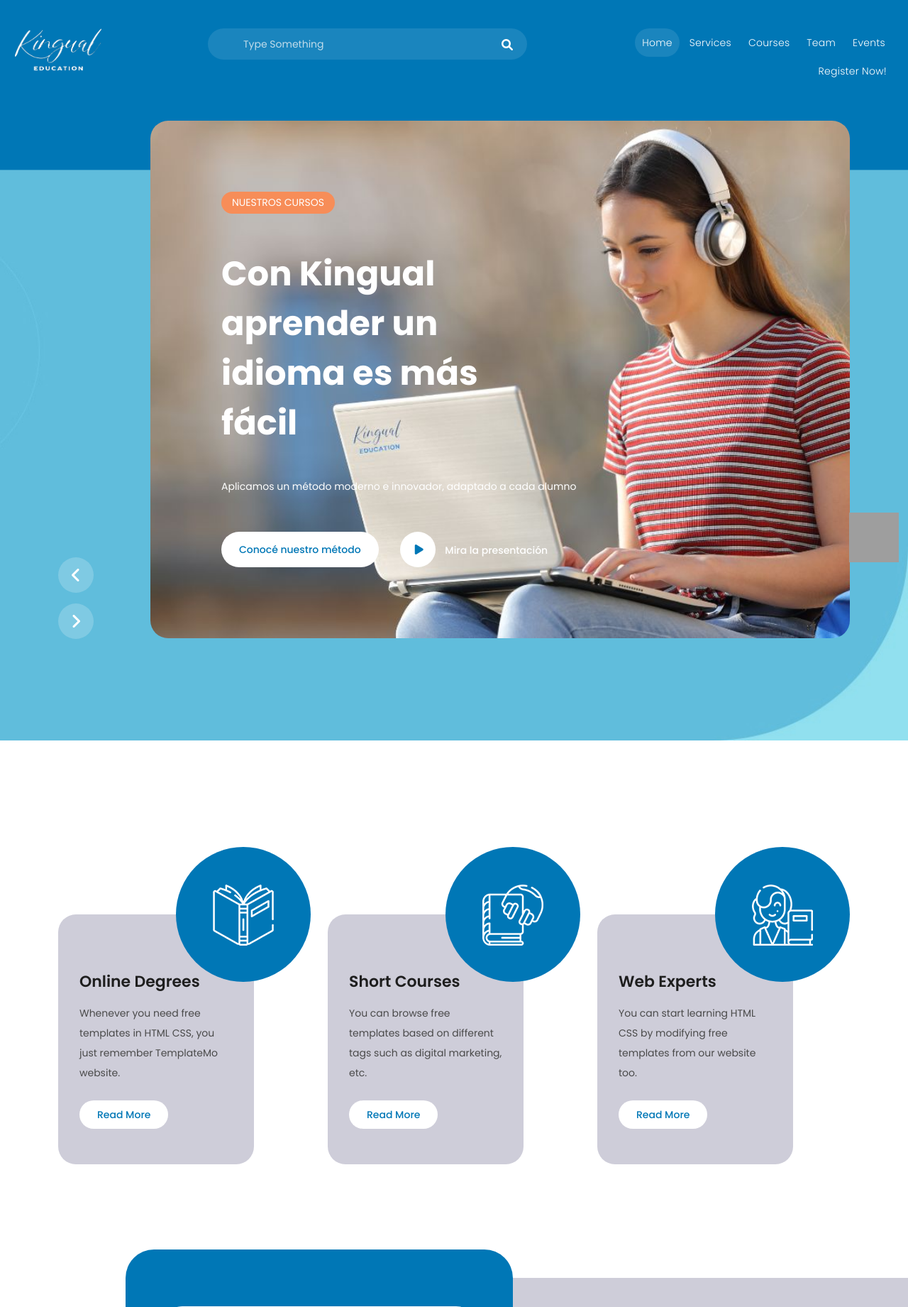
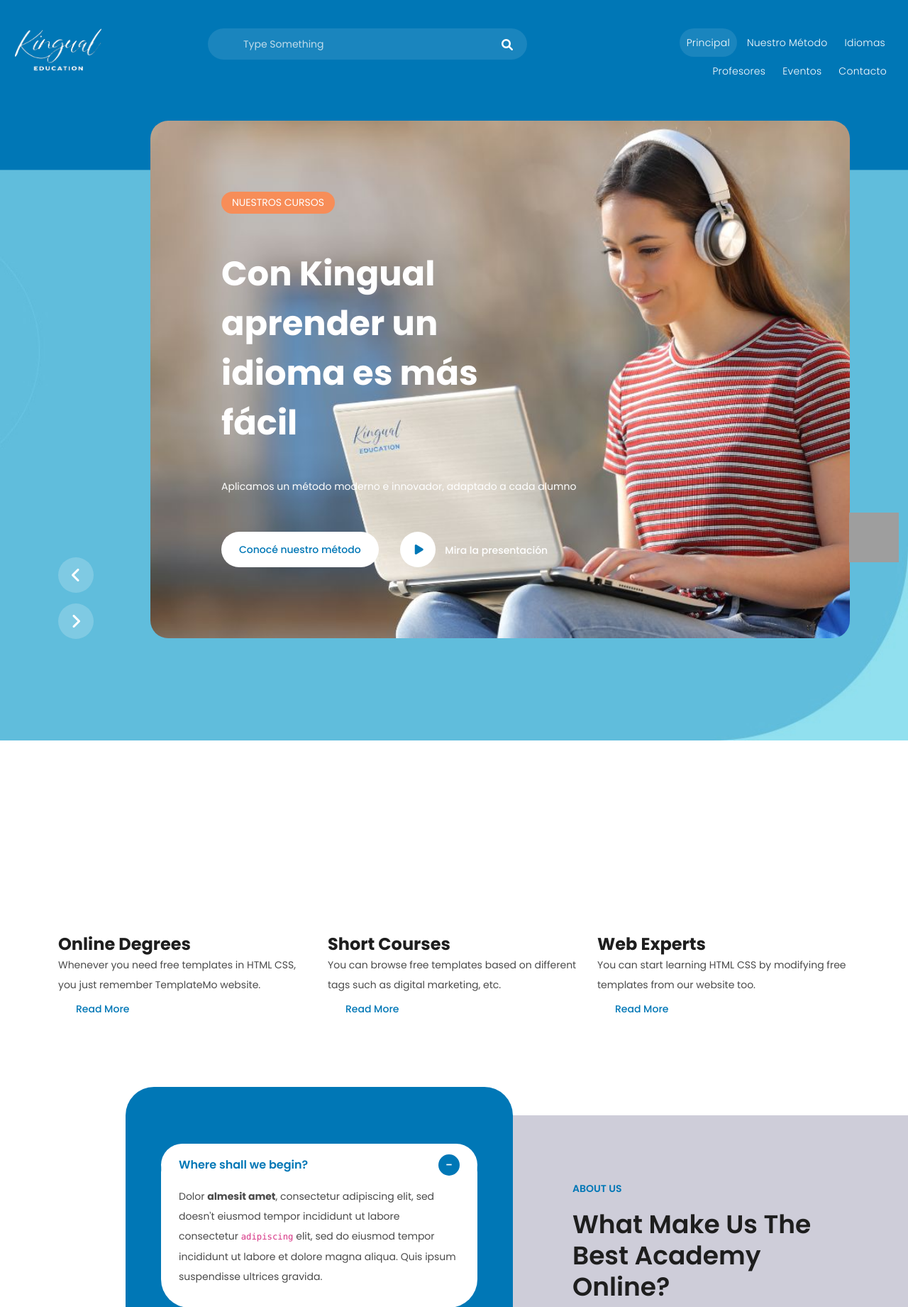
Before and after one commit to Tinchoreta/kingualeducation, a PHP site: page / in a window 1280 px wide. Shown: the top 1841 px of the page at 71% size. Run offline with PHP 8.4, Linux system fonts and the light colour scheme; grey boxes are pictures that could not be loaded.

Commit message:
nuestro método y nav bar menu

```diff
--- a/assets/css/templatemo-scholar.css
+++ b/assets/css/templatemo-scholar.css
@@ -893,20 +893,20 @@ Banner Style
 
 /*
 ---------------------------------------------
-Services Style
+Our Method Style
 ---------------------------------------------
 */
 
-.services .service-item:hover .icon img {
+.ourMethod .service-item:hover .icon img {
   margin-top: -10px;
 }
 
-.services .service-item {
+.ourMethod .service-item {
   position: relative;
   margin-top: 95px;
 }
 
-.services .service-item .icon {
+.ourMethod .service-item .icon {
   width: 190px;
   height: 190px;
   display: inline-block;
@@ -919,12 +919,12 @@ Services Style
   top: -95px;
 }
 
-.services .service-item .icon img {
+.ourMethod .service-item .icon img {
   max-width: 86px;
   transition: all .2s;
 }
 
-.services .service-item .main-content {
+.ourMethod .service-item .main-content {
   border-radius: 25px;
   padding: 80px 30px 50px 30px;
   background-color: #CECDD9;
@@ -933,7 +933,7 @@ Services Style
   transition: all .4s;
 }
 
-.services .service-item h4 {
+.ourMethod .service-item h4 {
   font-size: 22px;
   font-weight: 600;
   margin-bottom: 15px;
@@ -941,7 +941,7 @@ Services Style
   transition: all .4s;
 }
 
-.services .service-item p {
+.ourMethod .service-item p {
   color: #4a4a4a;
   margin-bottom: 25px;
 }
@@ -1885,7 +1885,7 @@ body {
     position: absolute;
     left: 65px;
   }
-  .services {
+  .ourMethod {
     margin-top: 80px;
   }
   .about-us {
@@ -1894,7 +1894,7 @@ body {
   .accordion {
     padding: 40px 25px 10px 25px;
   }
-  .services .service-item .icon {
+  .ourMethod .service-item .icon {
     width: 170px;
     height: 170px;
     line-height: 170px;
--- a/index.html
+++ b/index.html
@@ -71,12 +71,12 @@ https://templatemo.com/tm-586-scholar
                     <!-- ***** Serach Start ***** -->
                     <!-- ***** Menu Start ***** -->
                     <ul class="nav">
-                      <li class="scroll-to-section"><a href="#top" class="active">Home</a></li>
-                      <li class="scroll-to-section"><a href="#services">Services</a></li>
-                      <li class="scroll-to-section"><a href="#courses">Courses</a></li>
-                      <li class="scroll-to-section"><a href="#team">Team</a></li>
-                      <li class="scroll-to-section"><a href="#events">Events</a></li>
-                      <li class="scroll-to-section"><a href="#contact">Register Now!</a></li>
+                      <li class="scroll-to-section"><a href="#top" class="active">Principal</a></li>
+                      <li class="scroll-to-section"><a href="#ourMethod">Nuestro método</a></li>
+                      <li class="scroll-to-section"><a href="#courses">Idiomas</a></li>
+                      <li class="scroll-to-section"><a href="#team">Profesores</a></li>
+                      <li class="scroll-to-section"><a href="#events">Eventos</a></li>
+                      <li class="scroll-to-section"><a href="#contact">Contacto</a></li>
                   </ul>
                     <a class='menu-trigger'>
                         <span>Menu</span>
@@ -145,7 +145,7 @@ https://templatemo.com/tm-586-scholar
     </div>
   </div>
 
-  <div class="services section" id="services">
+  <div class="services section" id="ourMethod">
     <div class="container">
       <div class="row">
         <div class="col-lg-4 col-md-6">
@@ -503,9 +503,9 @@ https://templatemo.com/tm-586-scholar
         </div>
         <div class="col-lg-5 align-self-center">
           <div class="section-heading">
-            <h6>TESTIMONIALS</h6>
-            <h2>What they say about us?</h2>
-            <p>You can search free CSS templates on Google using different keywords such as templatemo portfolio, templatemo gallery, templatemo blue color, etc.</p>
+            <h6>TESTIMONIOS</h6>
+            <h2>Qué dicen nuestros alumnos?</h2>
+            <p>Enterate qué opinan de Kingual Education®</p>
           </div>
         </div>
       </div>
```
